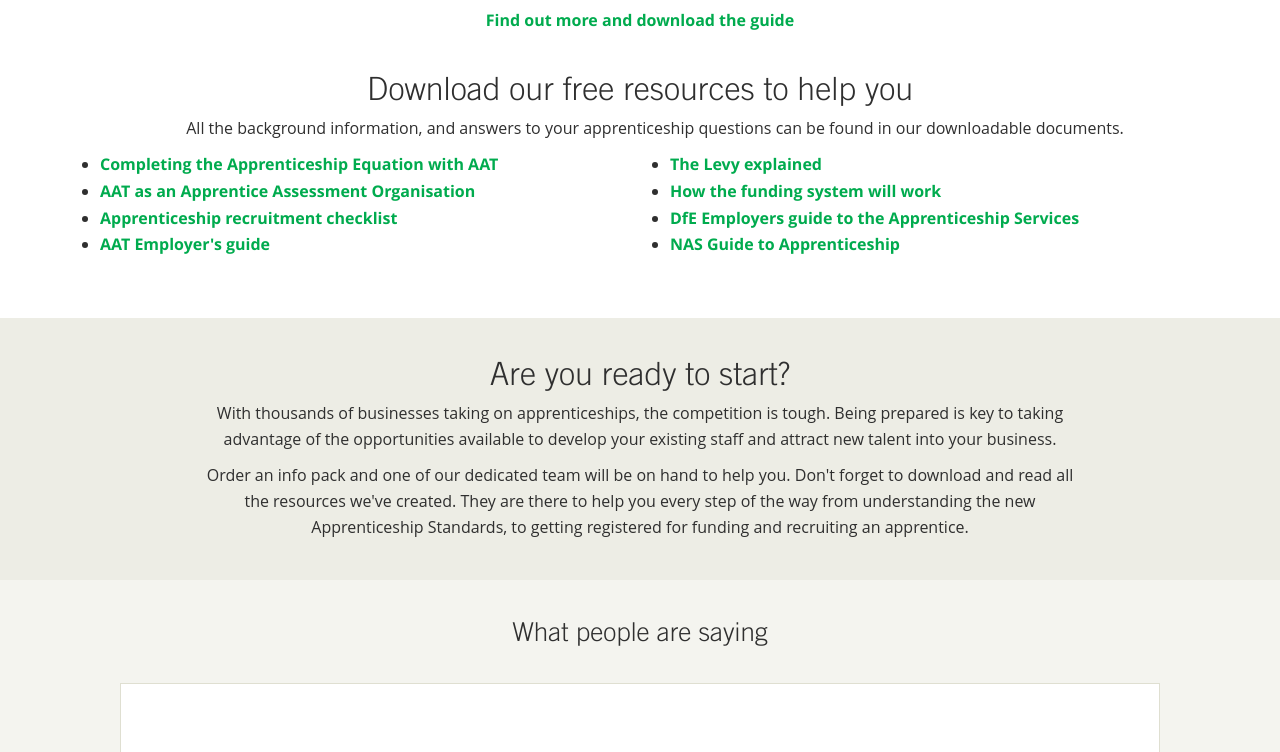
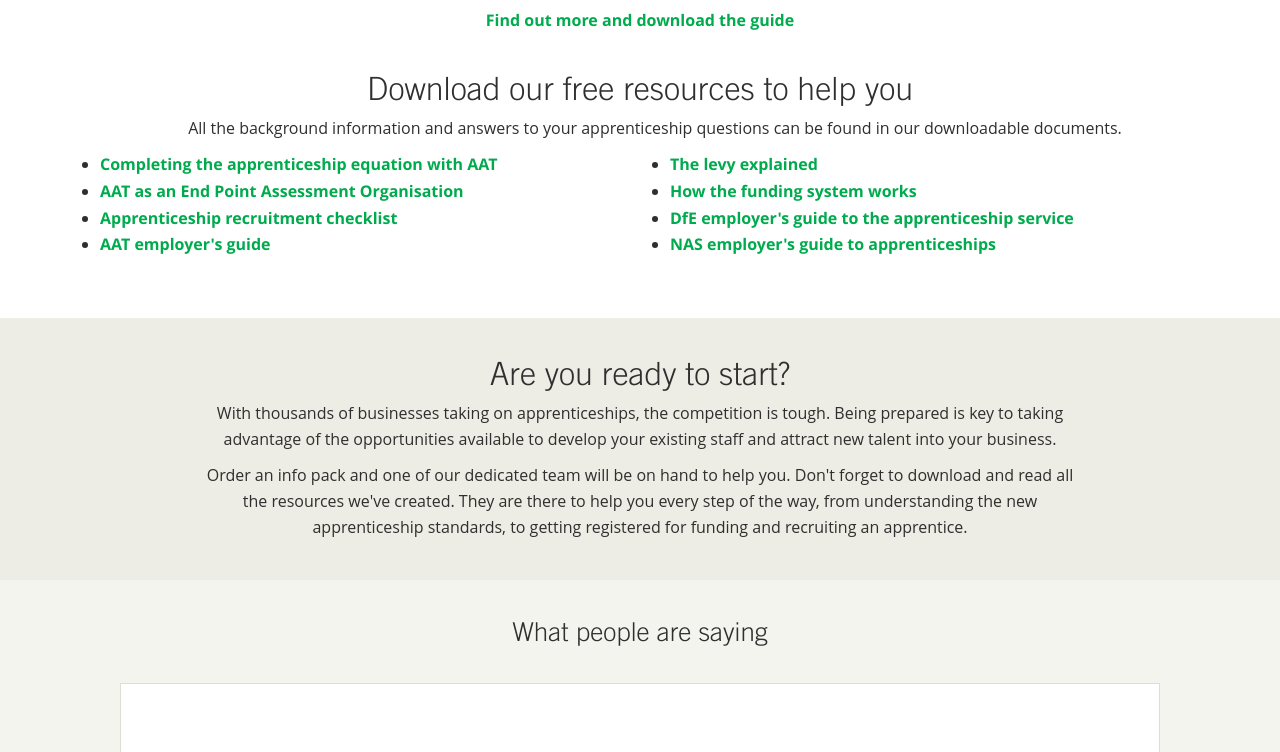
Before and after one commit to aat-dev/train.aat.org.uk, a website: page src/client/app/index.html in a window 1280 px wide. Shown: the part 1249-2001 px from the top of the page. Drawn offline with Linux system fonts and the light colour scheme; files that its build step writes are made by us from their sources; a script that the page names is missing; a small style sheet from the web is missing; files whose address does not match are found by name; a web font is replaced by a local one.

Commit message:
WEBREQUEST-18834 content amends and new Employer form URL

```diff
--- a/src/client/app/index.html
+++ b/src/client/app/index.html
@@ -139,8 +139,11 @@
         </div>
 
         <div class="top-nav__infopack-button">
-            <a class="btn-custom" href="https://www.aat.org.uk/contact-us/info-pack-employer/form">Order
+            <a class="btn-custom" href="https://www.aat.org.uk/enquire-about-aat-training">Order
             an info pack</a>
+
+            <!--<a class="btn-custom" href="https://www.aat.org.uk/contact-us/info-pack-employer/form">Order-->
+                <!--an info pack</a>-->
         </div>
 
     </div>
@@ -188,7 +191,7 @@
     <section class="reasons">
         <div class="reasons__main">
             <div class="reasons__header">
-                <h1>What can an AAT Apprenticeship do for your business?</h1>
+                <h1>What can an AAT apprenticeship do for your business?</h1>
             </div>
 
             <div class="reasons__content">
@@ -228,7 +231,7 @@
                 </div>
 
                 <div class="reasons__cta col-md-12 text-center">
-                    <a href="https://www.aat.org.uk/train-your-staff/accounting-apprenticeships/benefits" target="_blank">Learn more about the benefits of investing in
+                    <a href="https://www.aat.org.uk/apprenticeships/employers/why-great-for-business" target="_blank">Learn more about the benefits of investing in
                         apprenticeships</a>
                 </div>
             </div>
@@ -248,7 +251,7 @@
                     <p>In England control of apprenticeship funding is moving to employers. The apprenticeship levy is a tax
                         on employers with a paybill of more than &pound;3 million to help fund new apprenticeships. We've
                         created a guide to the levy to help you understand it.</p>
-                    <a href="https://www.aat.org.uk/train-your-staff/accounting-apprenticeships/apprenticeship-levy" target="_blank">Find out more and download the guide</a>
+                    <a href="https://www.aat.org.uk/apprenticeships/employers/apprenticeship-levy" target="_blank">Find out more and download the guide</a>
                 </div>
 
             </div>
@@ -266,7 +269,7 @@
 
             <div class="resources__content">
                 <div class="resources__text">
-                    <p>All the background information, and answers to your apprenticeship questions can be found in our downloadable
+                    <p>All the background information and answers to your apprenticeship questions can be found in our downloadable
                         documents.
                     </p>
                 </div>
@@ -274,31 +277,30 @@
                 <div class="resources__list">
                     <ul>
                         <li>
-                            <a href="https://www.aat.org.uk/prod/s3fs-public/assets/Completing-Apprenticeship-Equation-AAT.pdf" target="_blank">Completing the Apprenticeship Equation
+                            <a href="https://www.aat.org.uk/prod/s3fs-public/assets/Completing-Apprenticeship-Equation-AAT.pdf" target="_blank">Completing the apprenticeship equation
                             with AAT</a></li>
                         <li>
-                            <a href="https://www.aat.org.uk/prod/s3fs-public/assets/AAT-Apprentice-Assessment-Organisation.pdf" target="_blank">AAT as an Apprentice Assessment Organisation</a></li>
+                            <a href="https://www.aat.org.uk/prod/s3fs-public/assets/AAT-Apprentice-Assessment-Organisation.pdf" target="_blank">AAT as an End Point Assessment Organisation</a></li>
 
                         <li>
                             <a href="https://www.aat.org.uk/prod/s3fs-public/assets/Apprenticeship-recruitment-checklist_0.pdf" target="_blank">Apprenticeship recruitment checklist</a>
                         </li>
                         <li>
-                            <a href="https://www.aat.org.uk/prod/s3fs-public/assets/AAT-Employers-guide.pdf" target="_blank">AAT Employer's guide</a></li>
+                            <a href="https://www.aat.org.uk/prod/s3fs-public/assets/AAT-Employers-guide.pdf" target="_blank">AAT employer's guide</a></li>
                     </ul>
                 </div>
 
                 <div class="resources__list">
                     <ul>
                         <li>
-                            <a href="https://www.aat.org.uk/prod/s3fs-public/assets/Levy-explained-GetMyFirstJob.pdf" target="_blank">The Levy explained</a></li>
+                            <a href="https://www.aat.org.uk/prod/s3fs-public/assets/Levy-explained-GetMyFirstJob.pdf" target="_blank">The levy explained</a></li>
                         <li>
-                            <a href="https://www.aat.org.uk/prod/s3fs-public/assets/Apprenticeship-funding-graphic.pdf" target="_blank">How the funding system will work</a></li>
+                            <a href="https://www.aat.org.uk/prod/s3fs-public/assets/Apprenticeship-funding-graphic.pdf" target="_blank">How the funding system works</a></li>
                         <li>
                             <a href="https://www.aat.org.uk/prod/s3fs-public/assets/Step-by-step-guide-to-apprenticeship-service-for-levy-payers.pdf"
-                                target="_blank">DfE Employers guide to the Apprenticeship
-                            Services</a></li>
+                                target="_blank">DfE employer's guide to the apprenticeship service</a></li>
                         <li>
-                            <a href="https://www.aat.org.uk/prod/s3fs-public/assets/NAS-Guide-to-Apprenticeships.pdf" target="_blank">NAS Guide to Apprenticeship</a></li>
+                            <a href="https://www.aat.org.uk/prod/s3fs-public/assets/NAS-Guide-to-Apprenticeships.pdf" target="_blank">NAS employer's guide to apprenticeships</a></li>
 
                     </ul>
                 </div>
@@ -321,8 +323,8 @@
                     taking advantage of the opportunities available to develop your existing staff and attract new talent
                     into your business.</p>
                 <p>Order an info pack and one of our dedicated team will be on hand to help you. Don't forget to download and
-                    read all the resources we've created. They are there to help you every step of the way from understanding
-                    the new Apprenticeship Standards, to getting registered for funding and recruiting an apprentice.</p>
+                    read all the resources we've created. They are there to help you every step of the way, from understanding
+                    the new apprenticeship standards, to getting registered for funding and recruiting an apprentice.</p>
             </div>
             <!--End content-->
 
@@ -355,7 +357,7 @@
                             </figcaption>
 
                             <div class="blockquote-text text-center">
-                                <blockquote>"Our 360&deg; Apprenticeship programme gives apprentices the opportunity to gain a really diverse range of experience. When this is coupled with the knowledge they get from studying the AAT Accounting Qualifications, the apprentices are well equipped to tackle the breadth of the modern accounting industry."
+                                <blockquote>"Our 360&deg; apprenticeship programme gives apprentices the opportunity to gain a really diverse range of experience. When this is coupled with the knowledge they get from studying the AAT Accounting Qualifications, the apprentices are well equipped to tackle the breadth of the modern accounting industry."
                                 </blockquote>
                             </div>
                         </figure>
@@ -374,7 +376,7 @@
                                 <blockquote>"After working at Cyber-Duck for almost one year, I realised in order to be a qualified accountant
                                     and an expert in the accountancy world, I needed to study AAT, even though I'd already
                                     gained a degree in Business Studies specialising in Accountancy. The apprenticeship programme
-                                    offered at Cyber-Duck was great, I was able to study and work at the same time, learning
+                                    offered at Cyber-Duck was great I was able to study and work at the same time, learning
                                     the theory at college and then being able to apply it every day at work."
                                 </blockquote>
                             </div>
@@ -398,7 +400,8 @@
                 <h2>More questions?</h2>
                 <p>We can help you decide on the right apprenticeship for your business and identify a local training provider.</p>
                 <p>
-                    <a href="https://www.aat.org.uk/contact-us/info-pack-employer/form" target="_blank">Order an employer info pack</a></p>
+                    <a href="https://www.aat.org.uk/enquire-about-aat-training" target="_blank">Order an employer info pack</a></p>
+                    <!--<a href="https://www.aat.org.uk/contact-us/info-pack-employer/form" target="_blank">Order an employer info pack</a></p>-->
             </div>
 
         </div>
```
Also changed, not shown: build/assets/css/build.css, build/index.html.
